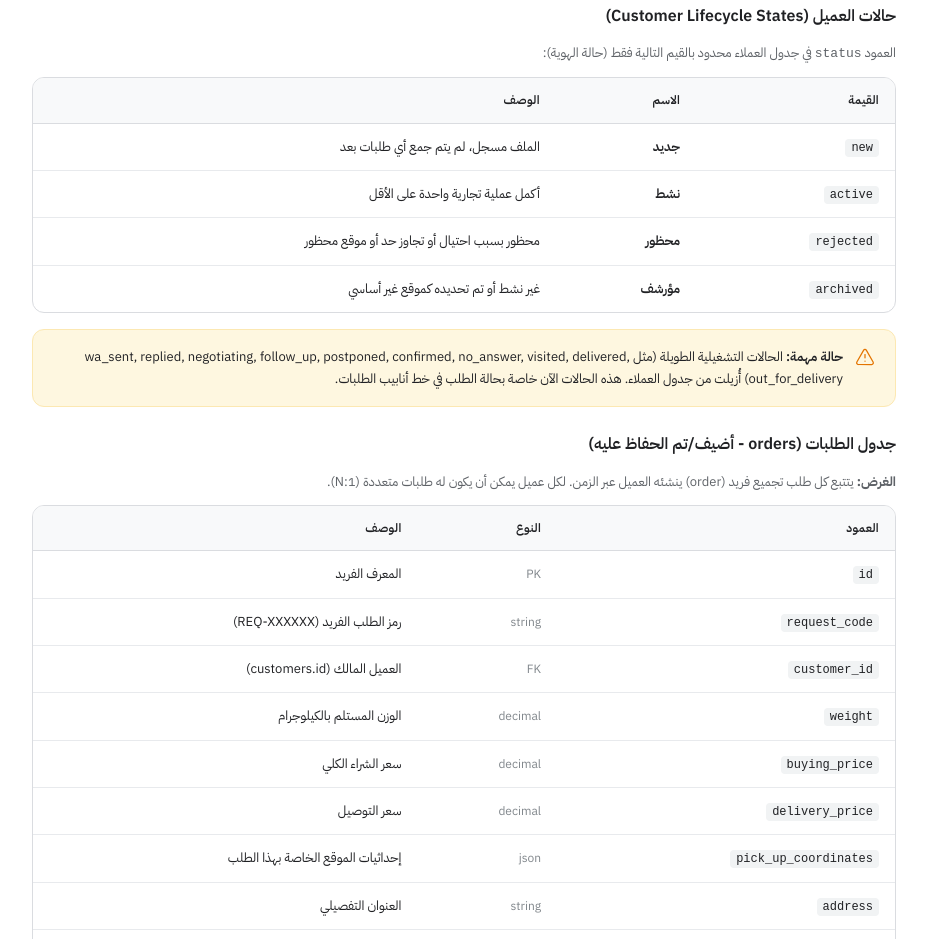
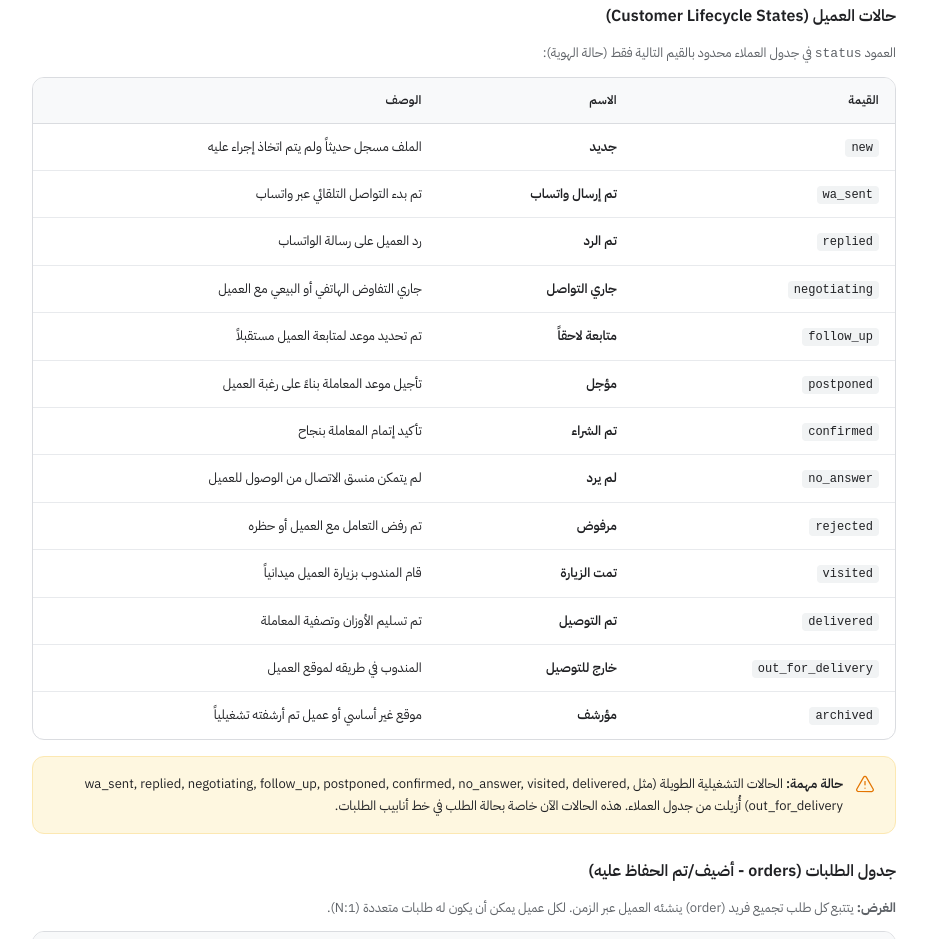
Before and after one commit to Ahmed2300/EhyaaElmodaDOCS, a React (Vite) app: page /#architecture in a window 1280 px wide. Shown: the part 1840-2779 px from the top of the page, without its empty margins (36-963 px from the left). Built offline with nearby package versions, Linux system fonts and the light colour scheme.

Commit message:
Update customer status documentation to align with backend string list

```diff
--- a/src/api-docs/sections/ArchitectureSection.tsx
+++ b/src/api-docs/sections/ArchitectureSection.tsx
@@ -16,10 +16,19 @@ const modules = [
 ];
 
 const customerStatuses = [
-  { value: 'new', label: 'جديد', desc: 'الملف مسجل، لم يتم جمع أي طلبات بعد' },
-  { value: 'active', label: 'نشط', desc: 'أكمل عملية تجارية واحدة على الأقل' },
-  { value: 'rejected', label: 'محظور', desc: 'محظور بسبب احتيال أو تجاوز حد أو موقع محظور' },
-  { value: 'archived', label: 'مؤرشف', desc: 'غير نشط أو تم تحديده كموقع غير أساسي' },
+  { value: 'new', label: 'جديد', desc: 'الملف مسجل حديثاً ولم يتم اتخاذ إجراء عليه' },
+  { value: 'wa_sent', label: 'تم إرسال واتساب', desc: 'تم بدء التواصل التلقائي عبر واتساب' },
+  { value: 'replied', label: 'تم الرد', desc: 'رد العميل على رسالة الواتساب' },
+  { value: 'negotiating', label: 'جاري التواصل', desc: 'جاري التفاوض الهاتفي أو البيعي مع العميل' },
+  { value: 'follow_up', label: 'متابعة لاحقاً', desc: 'تم تحديد موعد لمتابعة العميل مستقبلاً' },
+  { value: 'postponed', label: 'مؤجل', desc: 'تأجيل موعد المعاملة بناءً على رغبة العميل' },
+  { value: 'confirmed', label: 'تم الشراء', desc: 'تأكيد إتمام المعاملة بنجاح' },
+  { value: 'no_answer', label: 'لم يرد', desc: 'لم يتمكن منسق الاتصال من الوصول للعميل' },
+  { value: 'rejected', label: 'مرفوض', desc: 'تم رفض التعامل مع العميل أو حظره' },
+  { value: 'visited', label: 'تمت الزيارة', desc: 'قام المندوب بزيارة العميل ميدانياً' },
+  { value: 'delivered', label: 'تم التوصيل', desc: 'تم تسليم الأوزان وتصفية المعاملة' },
+  { value: 'out_for_delivery', label: 'خارج للتوصيل', desc: 'المندوب في طريقه لموقع العميل' },
+  { value: 'archived', label: 'مؤرشف', desc: 'موقع غير أساسي أو عميل تم أرشفته تشغيلياً' },
 ];
 
 const customerFields = [
@@ -29,7 +38,7 @@ const customerFields = [
   { name: 'phone', type: 'encrypted', desc: 'رقم الموبايل المشفّر عند التخزين' },
   { name: 'whatsapp', type: 'string', desc: 'رقم الواتساب' },
   { name: 'phone_hash', type: 'string', desc: 'بصمة الهاتف للبحث السريع' },
-  { name: 'status', type: 'enum', desc: 'حالة الهوية: new / active / rejected / archived' },
+  { name: 'status', type: 'string (Validated)', desc: 'حالة العميل (التحقق من صحتها في استمارات الإدخال)' },
   { name: 'trust_score', type: 'integer', desc: 'مؤشر الأمان والجودة' },
   { name: 'importance_score', type: 'integer', desc: 'نقاط الأولوية الجغرافية' },
   { name: 'assigned_rep_id', type: 'FK', desc: 'المندوب المعين (users.id)' },
```
